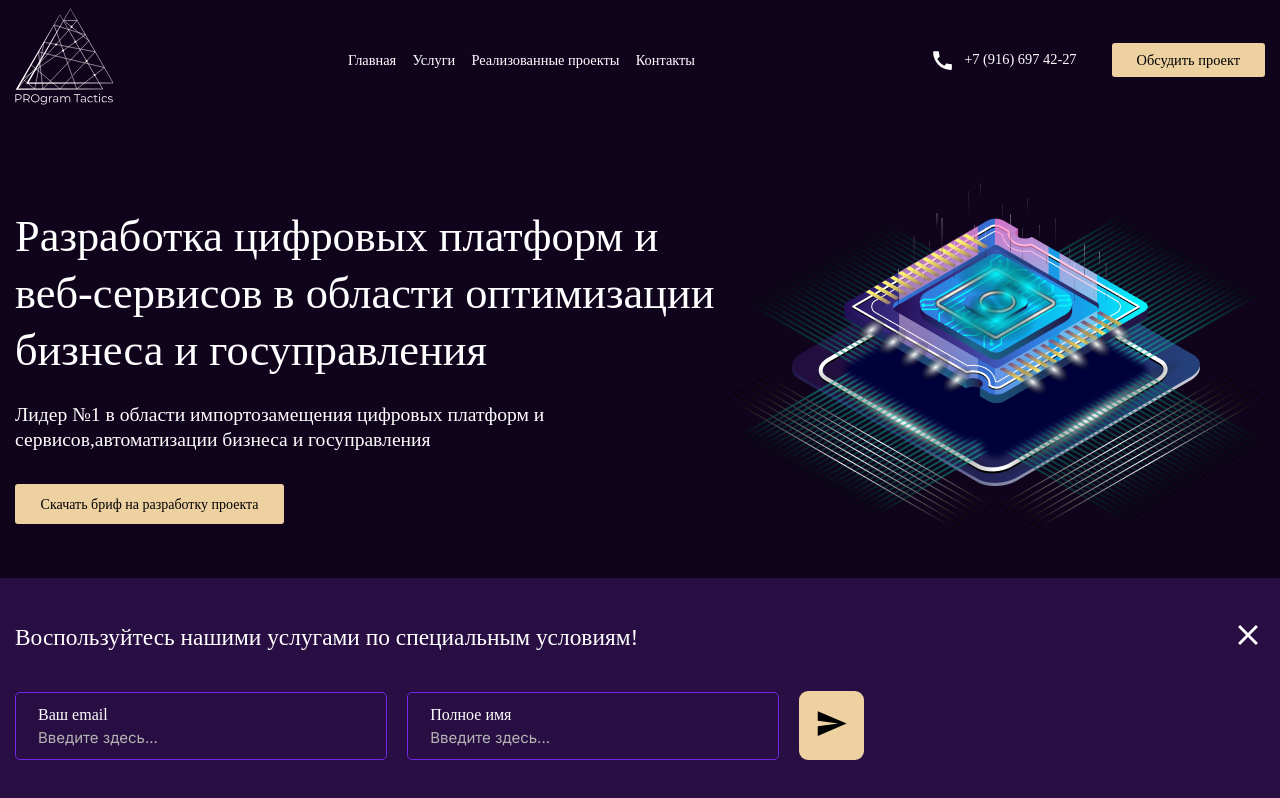
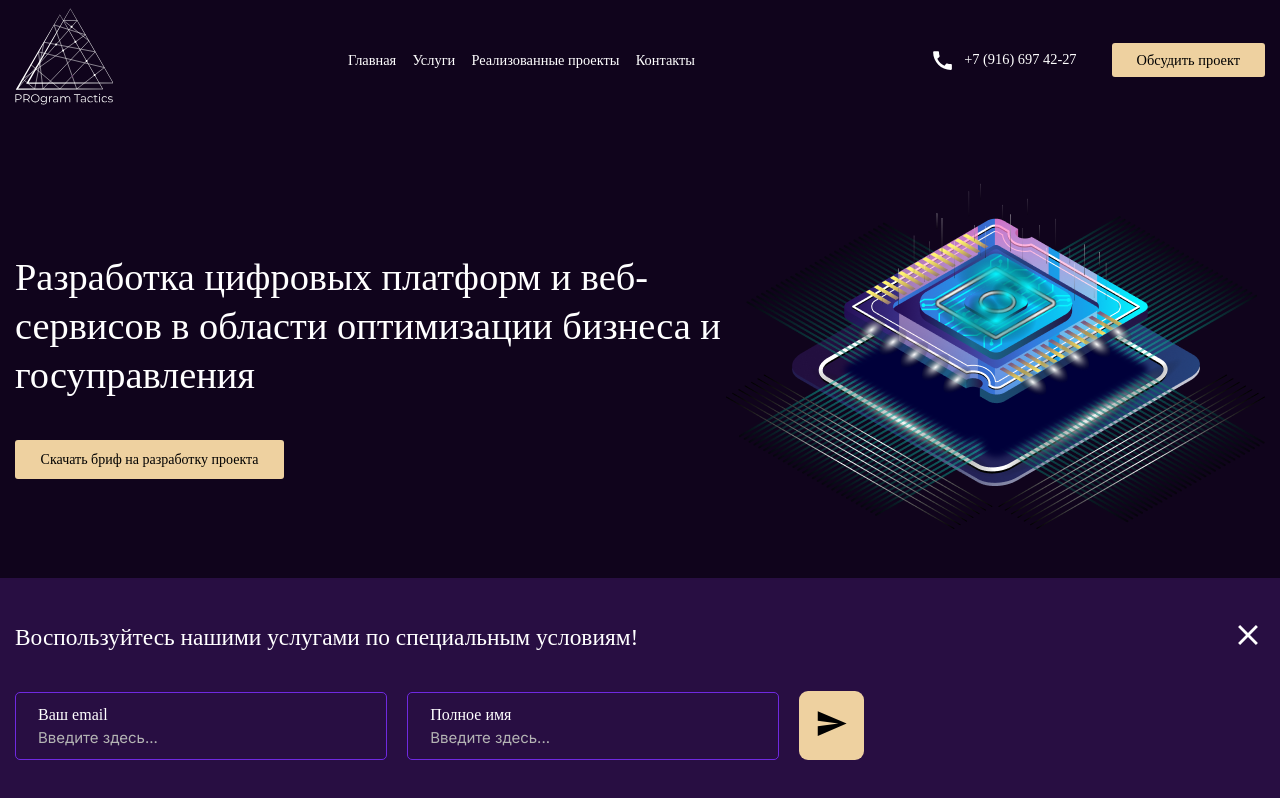
Before and after one commit to Daryyya/new-tactics, a Next.js app: page / in a window 1280 px wide. Shown: the top 798 px of the page. Built offline with nearby package versions, Linux system fonts and the light colour scheme; a web font is replaced by a local one.

Commit message:
fix main page

```diff
--- a/app/components/screens/home/Hero/Hero.module.scss
+++ b/app/components/screens/home/Hero/Hero.module.scss
@@ -17,9 +17,10 @@
     }
 
     .title {
-      @include adaptiv-value("font-size", 58, 24, 0);
+      max-width: 720px;
+      @include adaptiv-value("font-size", 48, 24, 0);
       line-height: 128%;
-      @include adaptiv-value("margin-bottom", 29, 15, 0);
+      @include adaptiv-value("margin-bottom", 49, 25, 0);
     }
     .text {
       font-family: "Unbounded", cursive;
--- a/app/components/screens/home/Hero/Hero.tsx
+++ b/app/components/screens/home/Hero/Hero.tsx
@@ -35,10 +35,10 @@ const Hero: FC = () => {
                 Разработка цифровых платформ и веб-сервисов в области
                 оптимизации бизнеса и госуправления
               </h1>
-              <p className={styles.text}>
+              {/* <p className={styles.text}>
                 Лидер №1 в области импортозамещения цифровых платформ и
                 сервисов,автоматизации бизнеса и госуправления
-              </p>
+              </p> */}
               <button
                 onClick={() => setIsOpenPopup(true)}
                 className={styles.button}
```
